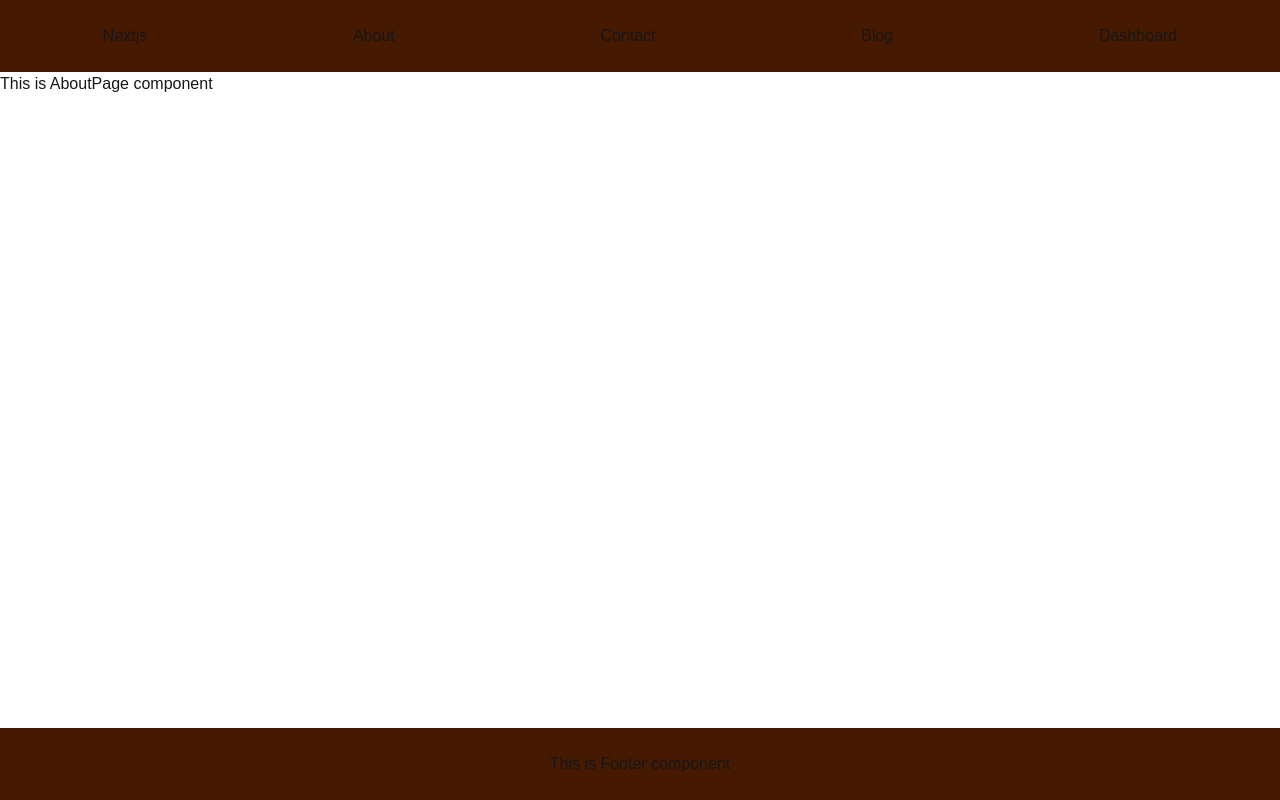
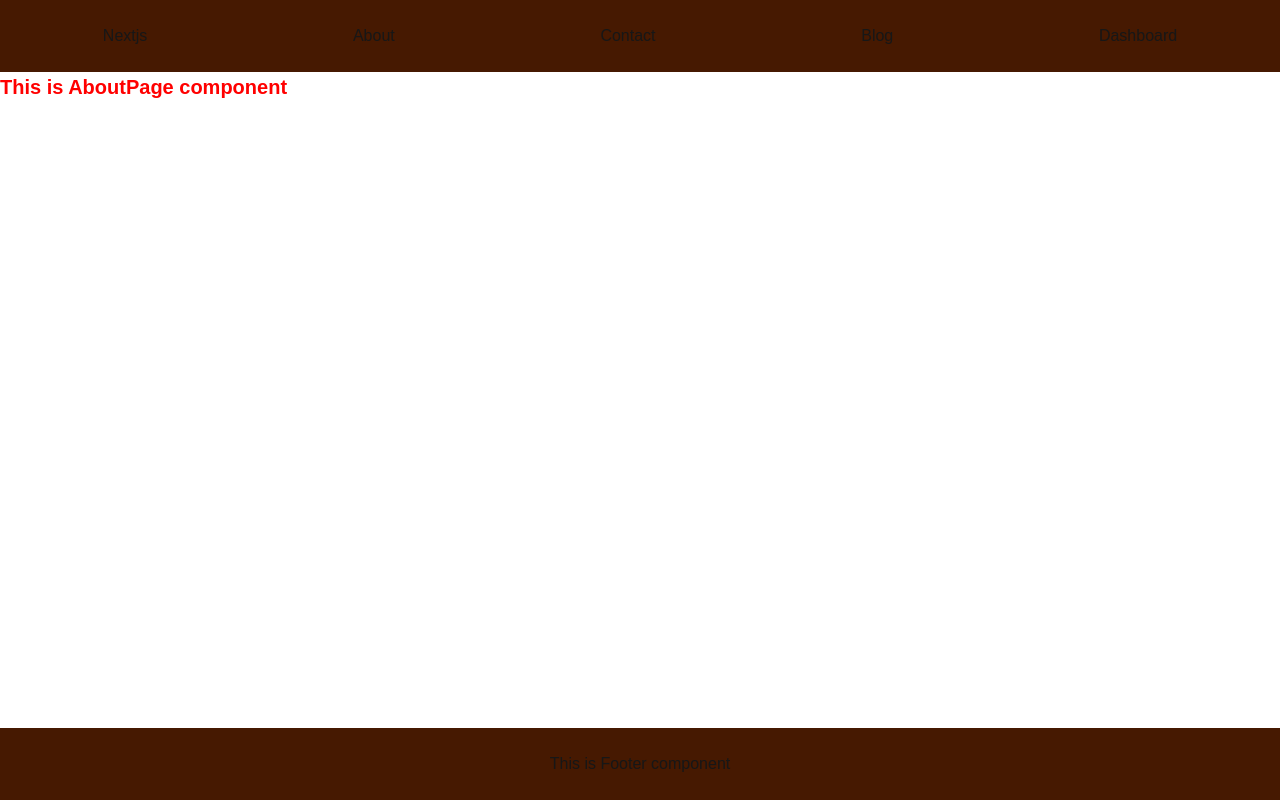
Before and after one commit to tarekul42/my-app-next, a Next.js app: page /about in a window 1280 px wide. Built offline with nearby package versions, Linux system fonts and the light colour scheme.

Commit message:
explored about css built in module support

```diff
--- /dev/null
+++ b/src/app/(commonLayout)/about/about.module.css
@@ -0,0 +1,5 @@
+.text_style{
+    color: red;
+    font-size: 20px;
+    font-weight: bold;
+}
--- a/src/app/(commonLayout)/about/page.tsx
+++ b/src/app/(commonLayout)/about/page.tsx
@@ -1,7 +1,9 @@
+import styles from "./about.module.css";
+
 const AboutPage = () => {
   return (
     <div>
-      <h1>This is AboutPage component</h1>
+      <h1 className={styles.text_style}>This is AboutPage component</h1>
     </div>
   );
 };
--- /dev/null
+++ b/src/app/(commonLayout)/contact/contact.module.css
@@ -0,0 +1,5 @@
+.text_style{
+    color: green;
+    font-size: 20px;
+    font-weight: bold;
+}
--- a/src/app/(commonLayout)/contact/page.tsx
+++ b/src/app/(commonLayout)/contact/page.tsx
@@ -1,7 +1,9 @@
+import styles from "./contact.module.css";
+
 const ContactPage = () => {
   return (
     <div>
-      <h1>This is ContactPage component</h1>
+      <h1 className={styles.text_style}>This is ContactPage component</h1>
     </div>
   );
 };
```
